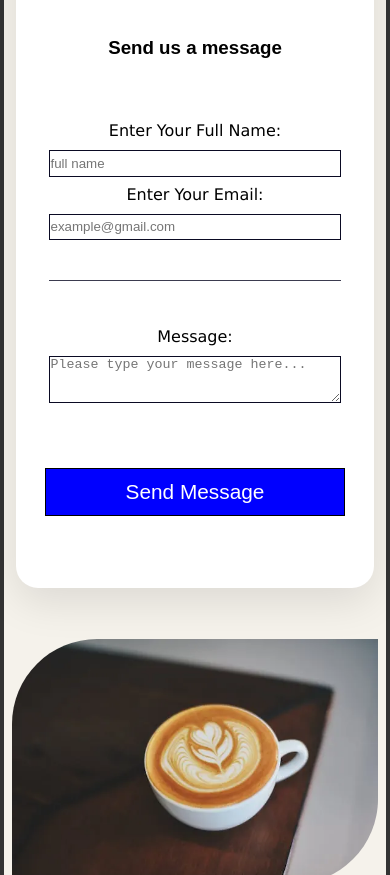
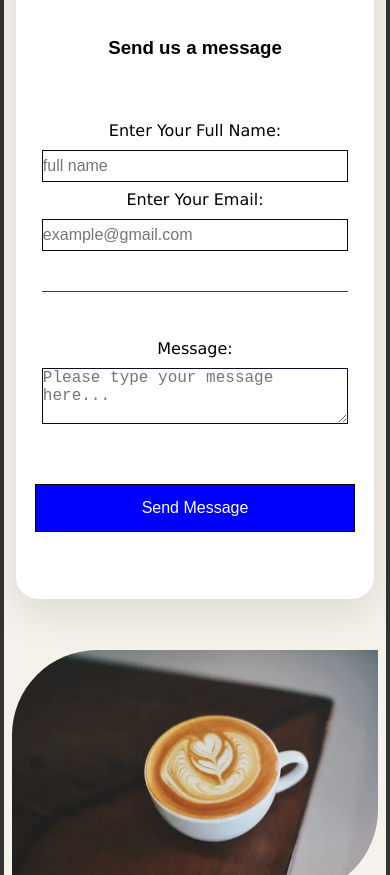
Before and after one commit to Sisu-DTH/DB-Pooutine, a plain HTML site: page contact.html in a window 390 px wide. Shown: the part 972-1847 px from the top of the page. Drawn offline with Linux system fonts and the light colour scheme.

Commit message:
Prevent mobile contact form focus zoom and overflow

```diff
--- a/contact.html
+++ b/contact.html
@@ -24,6 +24,31 @@
     <meta property="og:url" content="https://dbpoutine.com/contact.html" />
     <meta name="twitter:card" content="summary" />
     <link rel="stylesheet" href="styles.css?v=5" />
+    <style>
+      @media (max-width: 768px) {
+        .contact-form {
+          box-sizing: border-box;
+          width: 100%;
+          min-width: 0;
+          max-width: 100%;
+        }
+
+        .contact-form fieldset {
+          min-width: 0;
+        }
+
+        .contact-form :is(input, textarea) {
+          box-sizing: border-box;
+          min-width: 0;
+          max-width: 100%;
+          font-size: max(16px, 1rem);
+        }
+
+        .contact-form input[type="submit"] {
+          width: 100%;
+        }
+      }
+    </style>
   </head>
   <body>
     <!-- SHARED HEADER: logo > navigation links > language selector > mobile menu -->
@@ -133,6 +158,7 @@
             <!-- CONTACT DETAILS AND FORM: labels > fields > submit control -->
             <section class="contact-section">
               <form
+                class="contact-form"
                 aria-label="Contact D&B Poutine"
                 action="https://formsubmit.co/contact@dbpoutine.com"
                 method="post"
```
